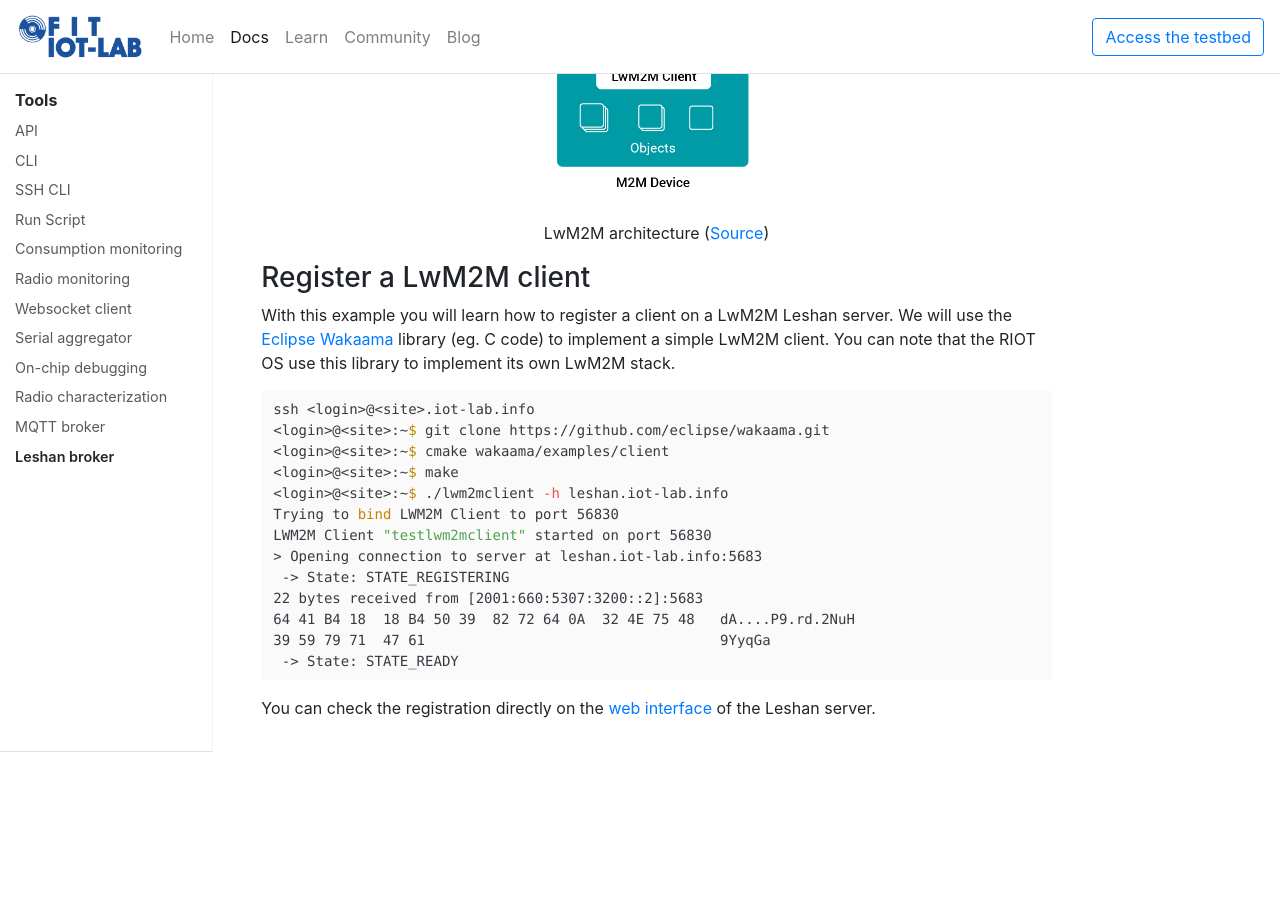
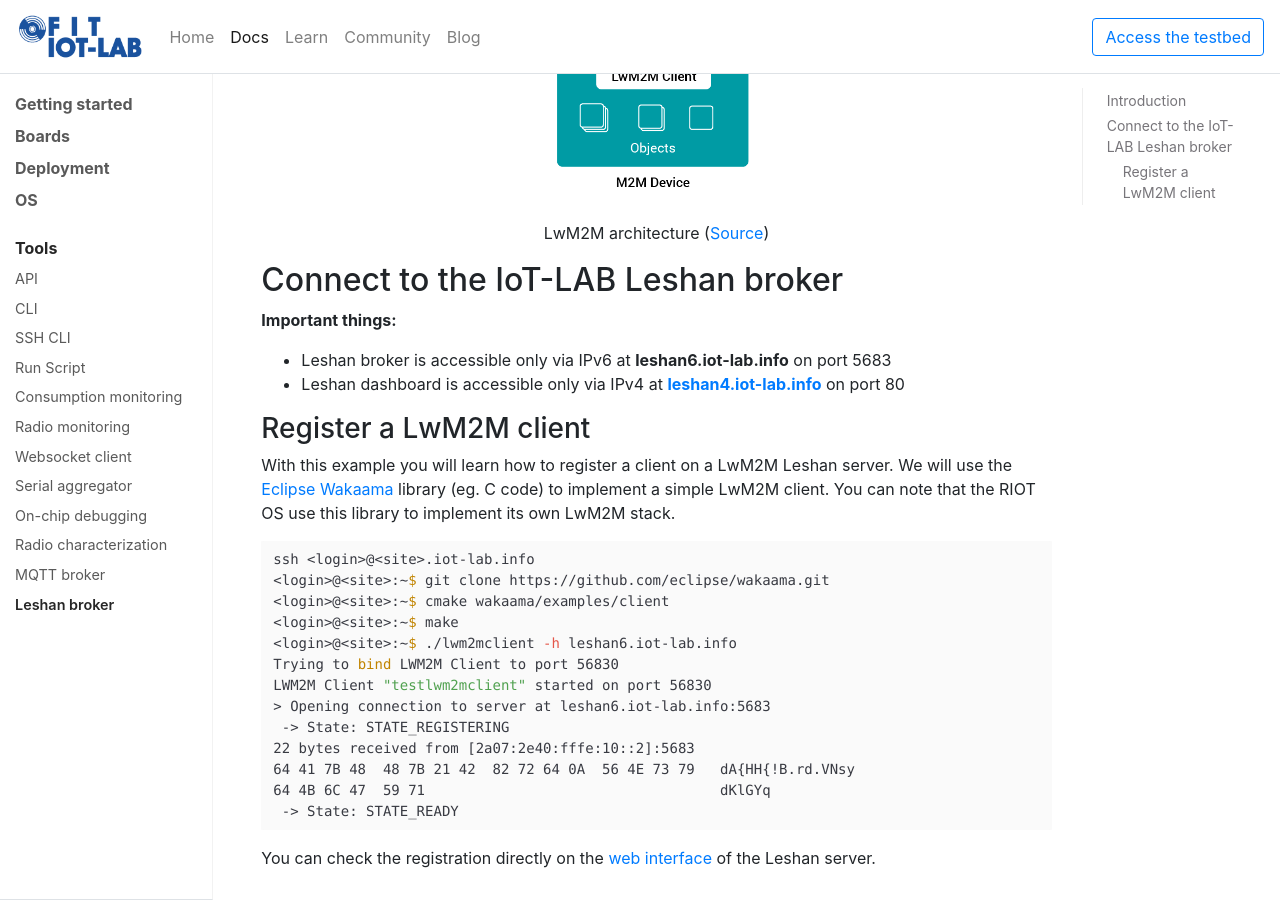
Before and after one commit to iot-lab/iot-lab.github.io, a Jekyll site: the page built from docs/tools/leshan-broker.md, in a window 1280 px wide and 900 px high, scrolled down 779 px. Built offline with Jekyll 4.4.1, drawn with Linux system fonts in a browser that asks for light colours; nearby versions of some CDN libraries; comment, search, counter and statistics services are not loaded; before the commit the page ends 1531 px from its top, so only the background shows below that.

Commit message:
update DNS for IoT-LAB services (migration from Grenoble to Strasbourg)

````diff
--- a/docs/tools/leshan-broker.md
+++ b/docs/tools/leshan-broker.md
@@ -13,6 +13,13 @@
   <figcaption>LwM2M architecture (<a href="https://www.avsystem.com/blog/lightweight-m2m-lwm2m-overview/">Source</a>)</figcaption>
 </figure>
 
+## Connect to the IoT-LAB Leshan broker
+
+**Important things:**
+
+* Leshan broker is accessible only via IPv6 at **leshan6.iot-lab.info** on port 5683
+* Leshan dashboard is accessible only via IPv4 at **[leshan4.iot-lab.info](http://leshan4.iot-lab.info/)** on port 80
+
 
 ### Register a LwM2M client
 
@@ -23,15 +30,15 @@
 <login>@<site>:~$ git clone https://github.com/eclipse/wakaama.git
 <login>@<site>:~$ cmake wakaama/examples/client
 <login>@<site>:~$ make
-<login>@<site>:~$ ./lwm2mclient -h leshan.iot-lab.info
+<login>@<site>:~$ ./lwm2mclient -h leshan6.iot-lab.info
 Trying to bind LWM2M Client to port 56830
 LWM2M Client "testlwm2mclient" started on port 56830
-> Opening connection to server at leshan.iot-lab.info:5683
+> Opening connection to server at leshan6.iot-lab.info:5683
  -> State: STATE_REGISTERING
-22 bytes received from [2001:660:5307:3200::2]:5683
-64 41 B4 18  18 B4 50 39  82 72 64 0A  32 4E 75 48   dA....P9.rd.2NuH
-39 59 79 71  47 61                                   9YyqGa
+22 bytes received from [2a07:2e40:fffe:10::2]:5683
+64 41 7B 48  48 7B 21 42  82 72 64 0A  56 4E 73 79   dA{HH{!B.rd.VNsy
+64 4B 6C 47  59 71                                   dKlGYq
  -> State: STATE_READY
 ```
 
-You can check the registration directly on the [web interface](http://leshan.iot-lab.info) of the Leshan server.
+You can check the registration directly on the [web interface](http://leshan4.iot-lab.info/) of the Leshan server.
````
Also changed, not shown: docs/tools/mqtt-broker.md (+1 -1 lines).
